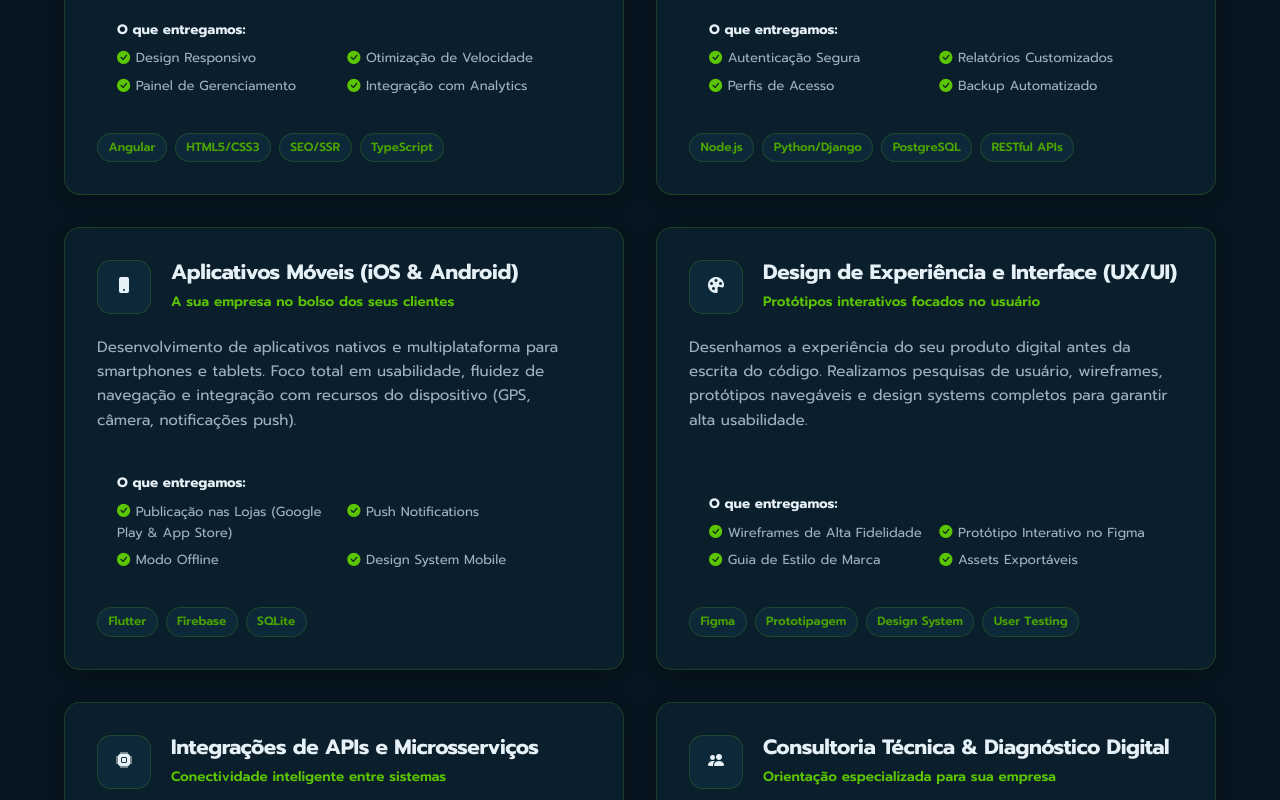
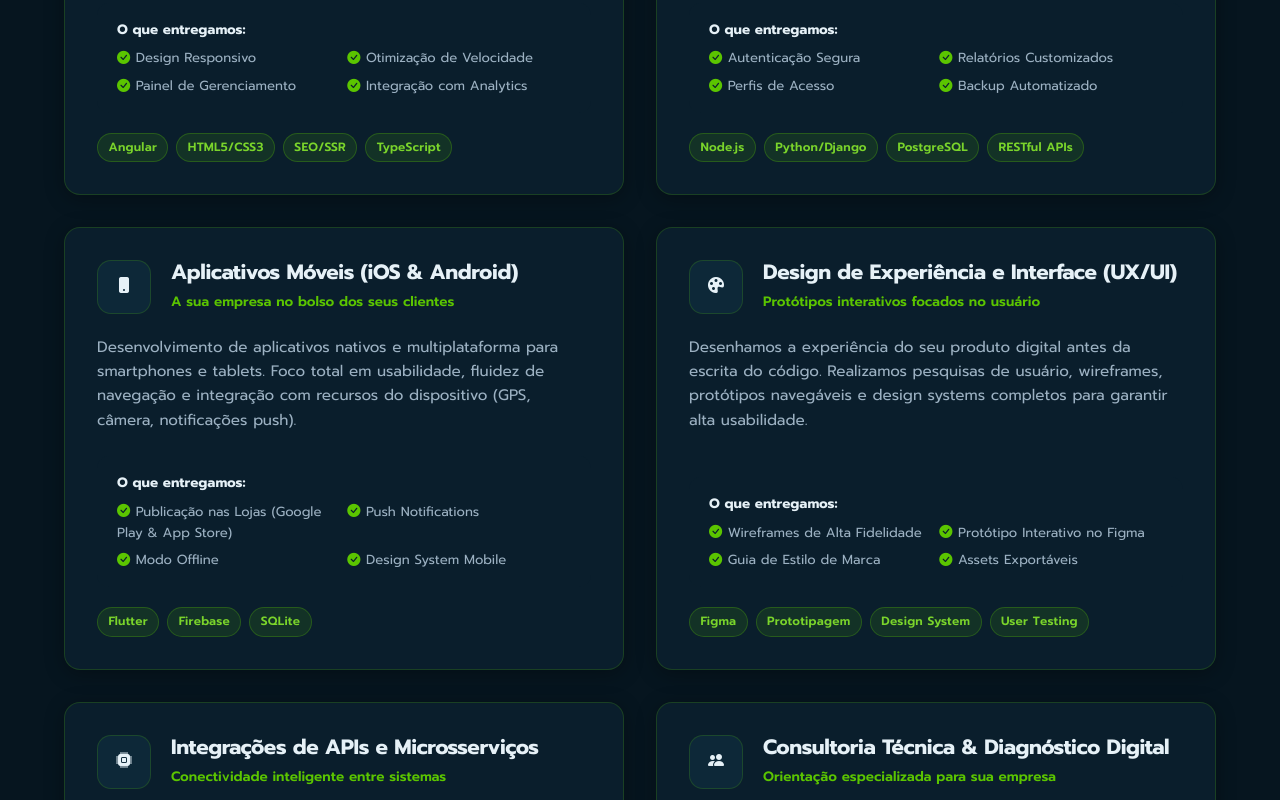
Before and after one commit to FelipeFerraz4/calangio-site, an Angular app: page /pt/servicos in a window 1280 px wide. Shown: the part 800-1600 px from the top of the page. Built offline with nearby package versions, Linux system fonts and the light colour scheme.

Commit message:
fix(ui): improve technology tag contrast and dark mode visibility

```diff
--- a/src/app/features/home/home.css
+++ b/src/app/features/home/home.css
@@ -105,7 +105,7 @@
   color: var(--color-brand-green-dark);
 }
 
-[data-theme="dark"] .hero-badge-overlay {
+:host-context([data-theme="dark"]) .hero-badge-overlay {
   color: var(--color-brand-green-light);
 }
 
@@ -258,15 +258,19 @@
 .tag {
   font-size: 0.75rem;
   font-weight: 600;
-  padding: 0.2rem 0.6rem;
-  border-radius: 12px;
-  background: var(--color-bg-soft);
-  color: var(--color-brand-navy);
+  padding: 0.25rem 0.65rem;
+  border-radius: 20px;
+  background: var(--color-bg-green-soft);
+  color: var(--color-brand-green-dark);
   border: 1px solid var(--color-border);
+  letter-spacing: 0.02em;
+  display: inline-block;
 }
 
-[data-theme="dark"] .tag {
-  color: var(--color-text-primary);
+:host-context([data-theme="dark"]) .tag {
+  color: var(--color-brand-green-light);
+  background: rgba(91, 197, 0, 0.12);
+  border-color: rgba(91, 197, 0, 0.28);
 }
 
 /* CTA Banner */
--- a/src/app/features/portfolio/portfolio.css
+++ b/src/app/features/portfolio/portfolio.css
@@ -118,10 +118,14 @@
   background: var(--color-bg-green-soft);
   color: var(--color-brand-green-dark);
   border: 1px solid var(--color-border);
+  letter-spacing: 0.02em;
+  display: inline-block;
 }
 
-[data-theme="dark"] .tech-tag {
+:host-context([data-theme="dark"]) .tech-tag {
   color: var(--color-brand-green-light);
+  background: rgba(91, 197, 0, 0.12);
+  border-color: rgba(91, 197, 0, 0.28);
 }
 
 @media (max-width: 992px) {
--- a/src/app/features/services/services.css
+++ b/src/app/features/services/services.css
@@ -111,10 +111,14 @@
   background: var(--color-bg-green-soft);
   color: var(--color-brand-green-dark);
   border: 1px solid var(--color-border);
+  letter-spacing: 0.02em;
+  display: inline-block;
 }
 
-[data-theme="dark"] .tech-pill {
+:host-context([data-theme="dark"]) .tech-pill {
   color: var(--color-brand-green-light);
+  background: rgba(91, 197, 0, 0.12);
+  border-color: rgba(91, 197, 0, 0.28);
 }
 
 /* Process Timeline */
--- a/src/styles.css
+++ b/src/styles.css
@@ -346,6 +346,33 @@ section {
   border: 1px solid rgba(91, 197, 0, 0.3);
 }
 
+[data-theme="dark"] .status-active {
+  color: #7AD42B;
+}
+
+/* Global Badges, Tags & Tech Pills */
+.tag,
+.tech-tag,
+.tech-pill {
+  font-size: 0.75rem;
+  font-weight: 600;
+  padding: 0.25rem 0.65rem;
+  border-radius: 20px;
+  background: var(--color-bg-green-soft);
+  color: var(--color-brand-green-dark);
+  border: 1px solid var(--color-border);
+  display: inline-block;
+  letter-spacing: 0.02em;
+}
+
+[data-theme="dark"] .tag,
+[data-theme="dark"] .tech-tag,
+[data-theme="dark"] .tech-pill {
+  color: var(--color-brand-green-light);
+  background: rgba(91, 197, 0, 0.12);
+  border-color: rgba(91, 197, 0, 0.28);
+}
+
 .status-soon {
   background: rgba(245, 158, 11, 0.12);
   color: #d97706;
```
